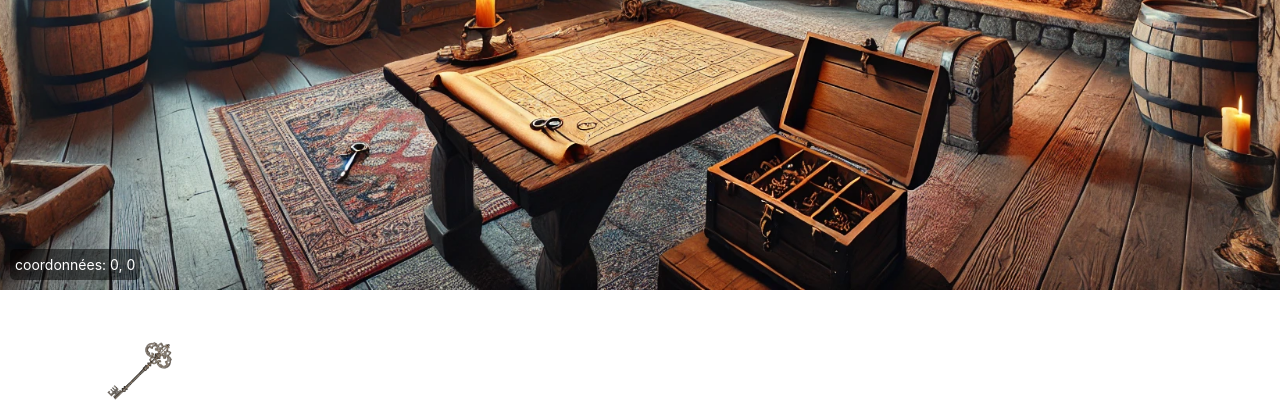
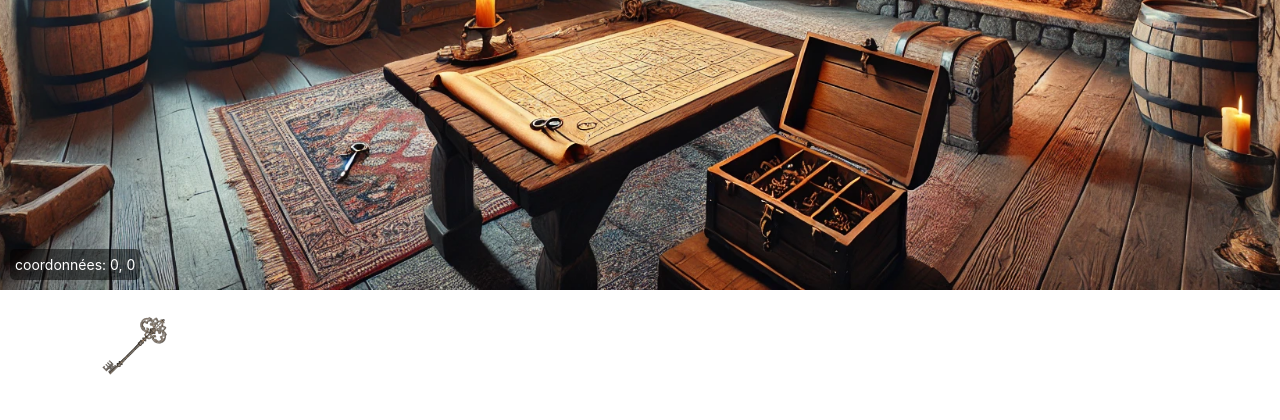
Before and after one commit to 2TwoEight/Escape-Game, a PHP site: page /src/scenarios/scenario1/scenar1.html in a window 1280 px wide. Shown: the part 510-930 px from the top of the page. After the commit the page ends 885 px from the top, so only its background shows below. Run offline with PHP 8.4, Linux system fonts and the light colour scheme; some libraries are stand-ins or nearby versions.

```diff
--- a/src/scenarios/scenario1/scenar1.html
+++ b/src/scenarios/scenario1/scenar1.html
@@ -23,13 +23,13 @@
                 <p>Temps restant: {{ timer }}s</p>
                 <p>Fautes: {{ mistakes }}</p>
             </div>
-            <button id="Riddle" class="object btn btn-primary interactobj" style="top: 370px; left: 260px;" data-toggle="modal" data-target="#modal1">Objet 1</button>
-            <button id="key" class="object btn btn-primary interactkey" style="top: 830px; left: 90px;" data-toggle="modal" data-target="#modal2" v-if="!hasKey && !armoireOpened">
+            <button id="Riddle" class="object btn btn-primary interactobj" style="top: 370px; left: 250px;" data-toggle="modal" data-target="#modal1">Objet 1</button>
+            <button id="key" class="object btn btn-primary interactkey" style="top: 805px; left: 85px;" data-toggle="modal" data-target="#modal2" v-if="!hasKey && !armoireOpened">
                 <img src="../../assets/images/medieval-key.png" alt="key" style="width: 70px; height: 70px;"></button>
             <button id="tonneau" class="object btn btn-primar interactobj" style="top: 600px; left: 110px;" data-toggle="modal" data-target="#modal3">Objet 3</button>
-            <button id="tableau" class="object btn btn-primary interactobj" style="top: 310px; left: 1170px;" data-toggle="modal" data-target="#modal4">Objet 4</button>
-            <button id="Sortie" class="object btn btn-primary interactobj" style="top: 410px; left: 885px;" data-toggle="modal" data-target="#modal5">Sortie</button>
-            <button id="Armoire" class="object btn btn-primary interactobj" style="top: 450px; left: 610px;" @click="openArmoireModal">Armoire</button>
+            <button id="tableau" class="object btn btn-primary interactobj" style="top: 310px; left: 1110px;" data-toggle="modal" data-target="#modal4">Objet 4</button>
+            <button id="Sortie" class="object btn btn-primary interactobj" style="top: 410px; left: 825px;" data-toggle="modal" data-target="#modal5">Sortie</button>
+            <button id="Armoire" class="object btn btn-primary interactobj" style="top: 450px; left: 580px;" @click="openArmoireModal">Armoire</button>
         </div>
         <div id="coordinates">
             coordonnées: {{ coordinates.x }}, {{ coordinates.y }}
--- a/src/scenarios/scenario1/styles.css
+++ b/src/scenarios/scenario1/styles.css
@@ -70,9 +70,7 @@ body {
 
 }
 
-.interactobj{
-    opacity: 0;
-}
+
 
 
 .inventory {
@@ -120,3 +118,7 @@ body {
     border-radius: 5px;
     z-index: 1000;
 }
+
+.interactobj{
+    opacity: 0;
+}
```
